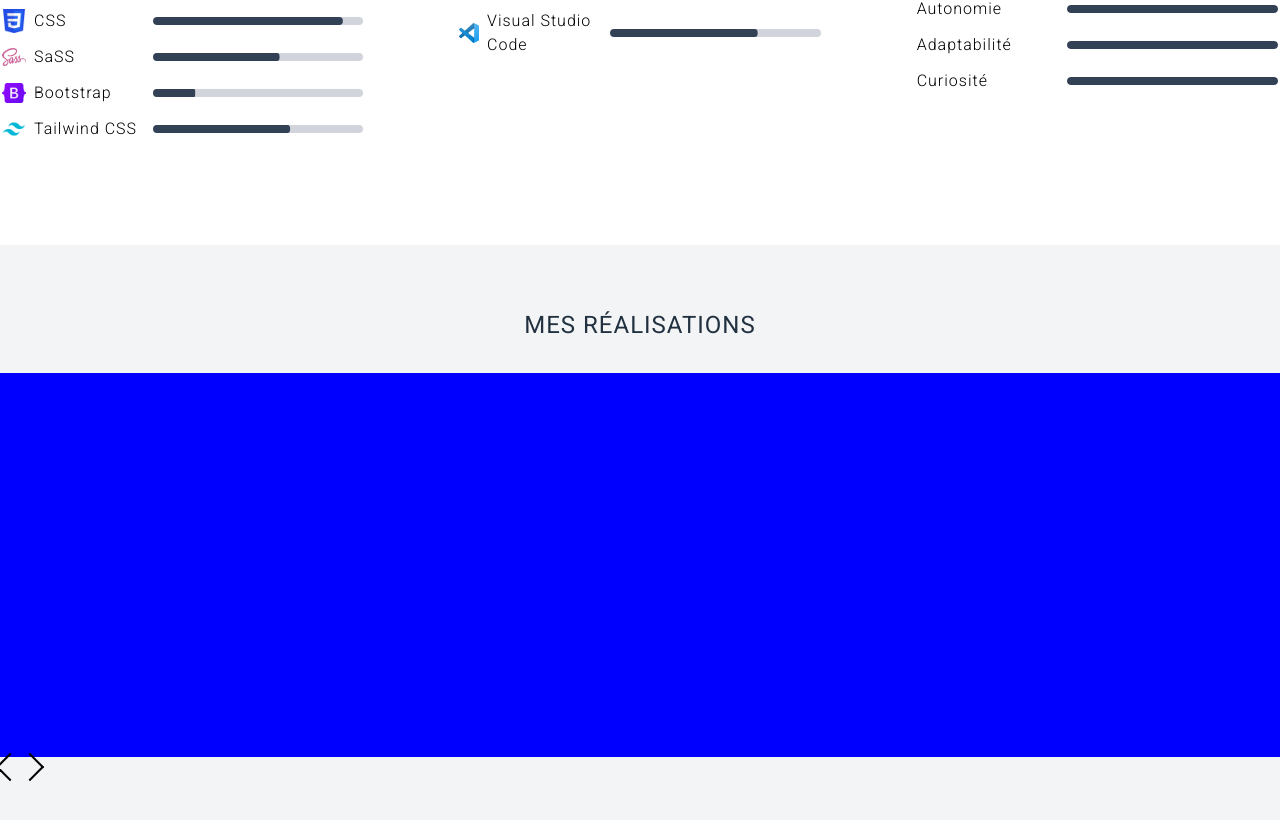
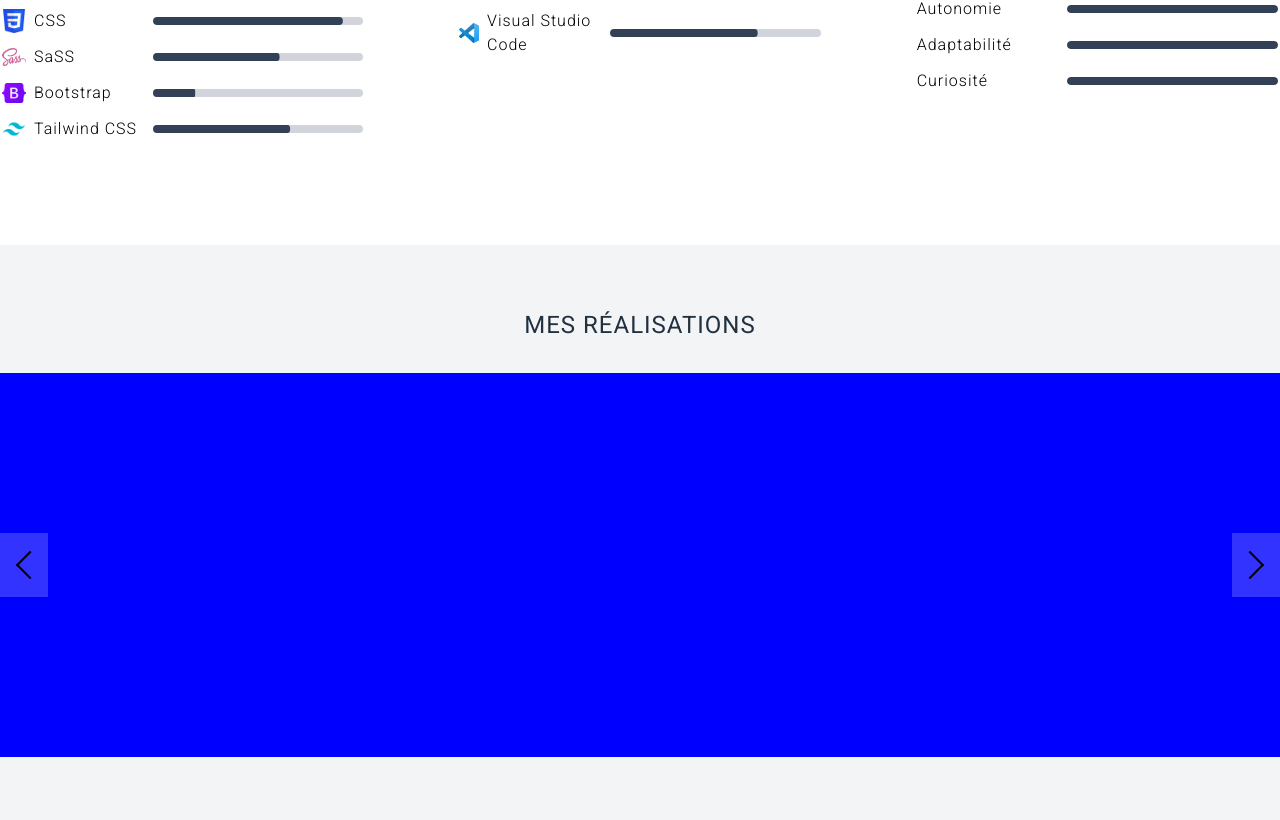
Before and after one commit to bmelicque/portfolio, a Next.js app: page / in a window 1280 px wide. Shown: the part 1287-2107 px from the top of the page. Built offline with nearby package versions, Linux system fonts and the light colour scheme.

Commit message:
Control buttons

```diff
--- a/components/portfolio.tsx
+++ b/components/portfolio.tsx
@@ -1,4 +1,4 @@
-import { useEffect, useReducer, useRef, useState } from "react";
+import { Dispatch, useEffect, useReducer, useRef, useState } from "react";
 import { Heading } from "./headings";
 
 const TEST_ARRAY = [
@@ -10,9 +10,47 @@ const TEST_ARRAY = [
 	},
 ];
 
+// Arrow buttons
+interface ArrowProps {
+	type: "left" | "right";
+	onClick: Dispatch<any>;
+}
+
+const BUTTON_STYLE_MAP = {
+	left: "left-0",
+	right: "right-0",
+};
+
+const STYLE_MAP = {
+	left: "border-l-2 border-b-2 rotate-45 right-2",
+	right: "border-r-2 border-b-2 -rotate-45 left-2",
+};
+
+function ArrowButton({ type, onClick }: ArrowProps) {
+	const buttonClass =
+		BUTTON_STYLE_MAP[type] +
+		" absolute w-12 h-16 top-1/2 -translate-y-1/2 bg-white bg-opacity-20 hover:bg-opacity-60 duration-100";
+	const className =
+		STYLE_MAP[type] + " absolute border-black w-5 h-5 top-1/2 -translate-y-1/2";
+
+	return (
+		<button
+			className={buttonClass}
+			onClick={() =>
+				onClick({
+					type: type === "right" ? ACTIONS.DISPLAY_NEXT : ACTIONS.DISPLAY_PREV,
+				})
+			}
+		>
+			<span className={className}></span>
+		</button>
+	);
+}
+
+// Main component
 const ACTIONS = {
 	DISPLAY_NEXT: "display next",
-	DISPLAY_PREV: "display_prev",
+	DISPLAY_PREV: "display prev",
 };
 
 const reducer = (state, action) => {
@@ -50,10 +88,10 @@ export default function Portfolio() {
 	return (
 		<section className="py-16 bg-gray-100">
 			<Heading>Mes réalisations</Heading>
-			<div className="container mx-auto" ref={carouselRef}>
+			<div className="container mx-auto relative" ref={carouselRef}>
 				<div
 					id="carousel"
-					className="flex duration-500"
+					className="flex duration-300"
 					style={{
 						transform: `translateX(-${state.current * carouselWidth}px)`,
 					}}
@@ -61,7 +99,7 @@ export default function Portfolio() {
 					{TEST_ARRAY.map((item, index) => (
 						<div
 							key={item.background}
-							className="container h-96 shrink-0 duration-500"
+							className="container h-96 shrink-0 duration-300"
 							style={{
 								...item,
 								transform: `scale(${index === state.current ? 1 : 0.95})`,
@@ -70,16 +108,8 @@ export default function Portfolio() {
 						></div>
 					))}
 				</div>
-				<button
-					id="arrow-left"
-					className="border-l-2 border-b-2 border-black w-5 h-5 rotate-45"
-					onClick={() => dispatch({ type: ACTIONS.DISPLAY_PREV })}
-				></button>
-				<button
-					id="arrow-right"
-					className="border-r-2 border-b-2 border-black w-5 h-5 -rotate-45"
-					onClick={() => dispatch({ type: ACTIONS.DISPLAY_NEXT })}
-				></button>
+				<ArrowButton type="left" onClick={dispatch} />
+				<ArrowButton type="right" onClick={dispatch} />
 			</div>
 		</section>
 	);
```
